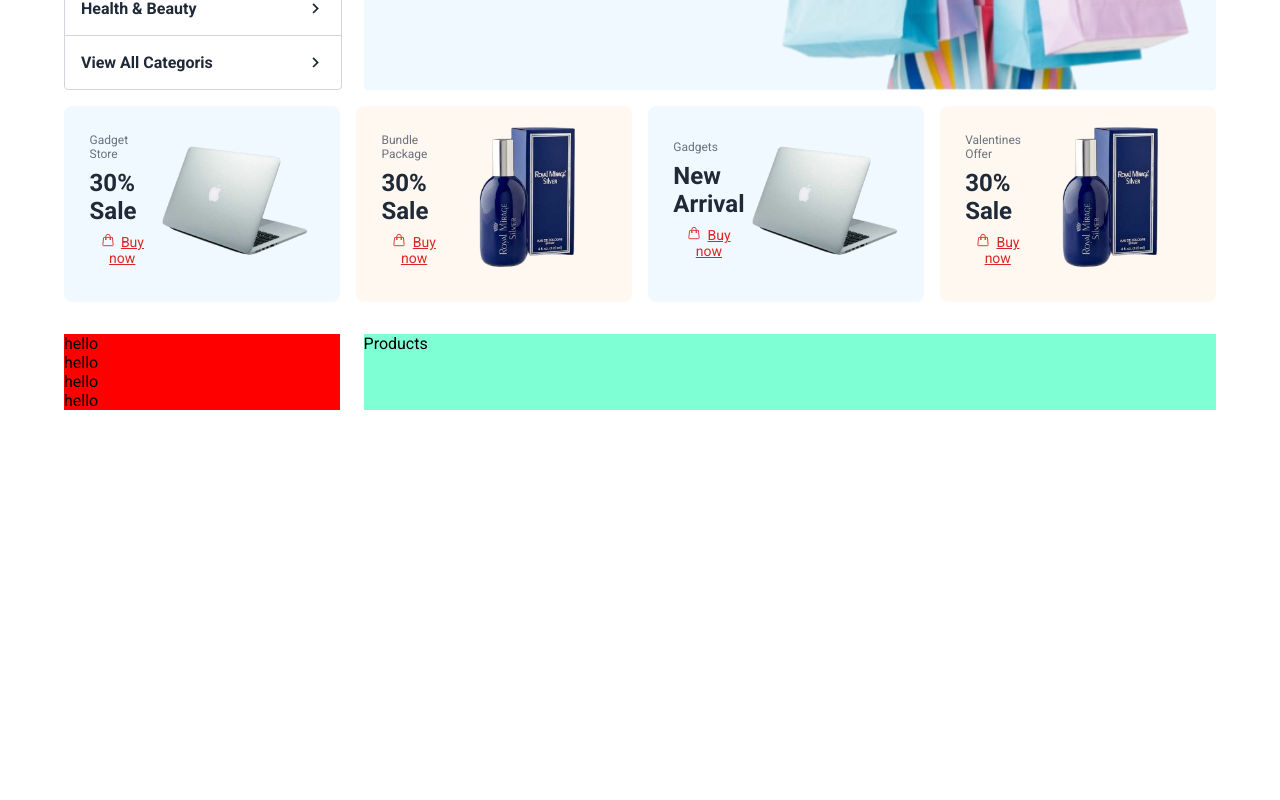
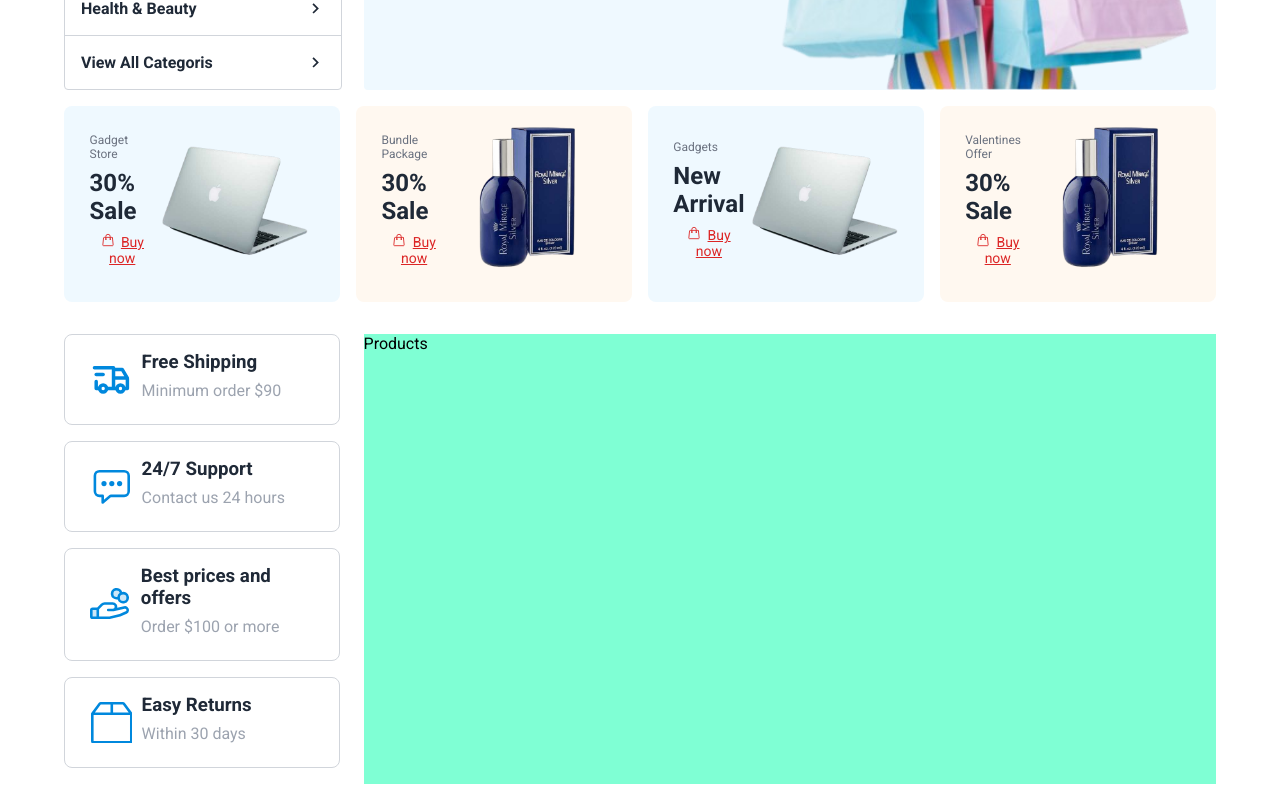
Before and after one commit to ShafiArnob/ecommerce-homepage, a React (Vite) app: page / in a window 1280 px wide. Shown: the part 581-1381 px from the top of the page. Before the commit the page ends 1007 px from the top, so only its background shows below. Built offline with nearby package versions, Linux system fonts and the light colour scheme.

Commit message:
features container

```diff
--- a/src/components/Features.jsx
+++ b/src/components/Features.jsx
@@ -1,35 +1,33 @@
 import styles from "../styles/Features.module.css";
 import { TbTruckDelivery } from "react-icons/tb";
-
-const FeatureCard = ({ feature }) => {
-  return <div className={styles.featureCard}>hello</div>;
-};
-
+import { IoChatboxEllipsesOutline } from "react-icons/io5";
+import { PiHandCoinsDuotone } from "react-icons/pi";
+import { BsBox2 } from "react-icons/bs";
 const Features = () => {
   const features = [
     {
       id: 1,
       title: "Free Shipping",
       subtitle: "Minimum order $90",
-      icon: <TbTruckDelivery />,
+      icon: TbTruckDelivery,
     },
     {
       id: 2,
-      title: "Free Shipping",
-      subtitle: "Minimum order $90",
-      icon: <TbTruckDelivery />,
+      title: "24/7 Support",
+      subtitle: "Contact us 24 hours",
+      icon: IoChatboxEllipsesOutline,
     },
     {
       id: 3,
-      title: "Free Shipping",
-      subtitle: "Minimum order $90",
-      icon: <TbTruckDelivery />,
+      title: "Best prices and offers",
+      subtitle: "Order $100 or more",
+      icon: PiHandCoinsDuotone,
     },
     {
       id: 4,
-      title: "Free Shipping",
-      subtitle: "Minimum order $90",
-      icon: <TbTruckDelivery />,
+      title: "Easy Returns",
+      subtitle: "Within 30 days",
+      icon: BsBox2,
     },
   ];
   return (
@@ -42,3 +40,17 @@ const Features = () => {
 };
 
 export default Features;
+
+const FeatureCard = ({ feature }) => {
+  return (
+    <div className={styles.featureCard}>
+      <div className={styles.featureCardIconContainer}>
+        <feature.icon />
+      </div>
+      <div className={styles.featureCardTextContainer}>
+        <h3>{feature.title}</h3>
+        <p>{feature.subtitle}</p>
+      </div>
+    </div>
+  );
+};
--- a/src/components/Products.jsx
+++ b/src/components/Products.jsx
@@ -1,4 +1,3 @@
-import React from "react";
 import styles from "../styles/Products.module.css";
 const Products = () => {
   return <div className={styles.products}>Products</div>;
--- a/src/styles/Features.module.css
+++ b/src/styles/Features.module.css
@@ -19,5 +19,39 @@
 
 /* feature card */
 .featureCard {
-  background-color: red;
+  display: flex;
+  align-items: center;
+  /* justify-content: center; */
+  padding: 1rem 1rem;
+  margin-bottom: 1rem;
+
+  border-radius: 8px;
+  border: 1px solid var(--border-gray-lite);
 }
+
+.featureCardTextContainer {
+
+  /* background-color: red; */
+}
+
+.featureCardTextContainer>* {
+  margin-bottom: 0.5rem;
+}
+
+.featureCardTextContainer h3 {
+  color: var(--text-dark-mid);
+}
+
+.featureCardTextContainer p {
+  color: var(--text-gray-mid);
+}
+
+.featureCardIconContainer {
+  display: flex;
+  align-items: center;
+  justify-content: center;
+  width: 25%;
+  color: var(--primary-color);
+  font-size: 2.6rem;
+  /* background-color: blanchedalmond; */
+}
```
